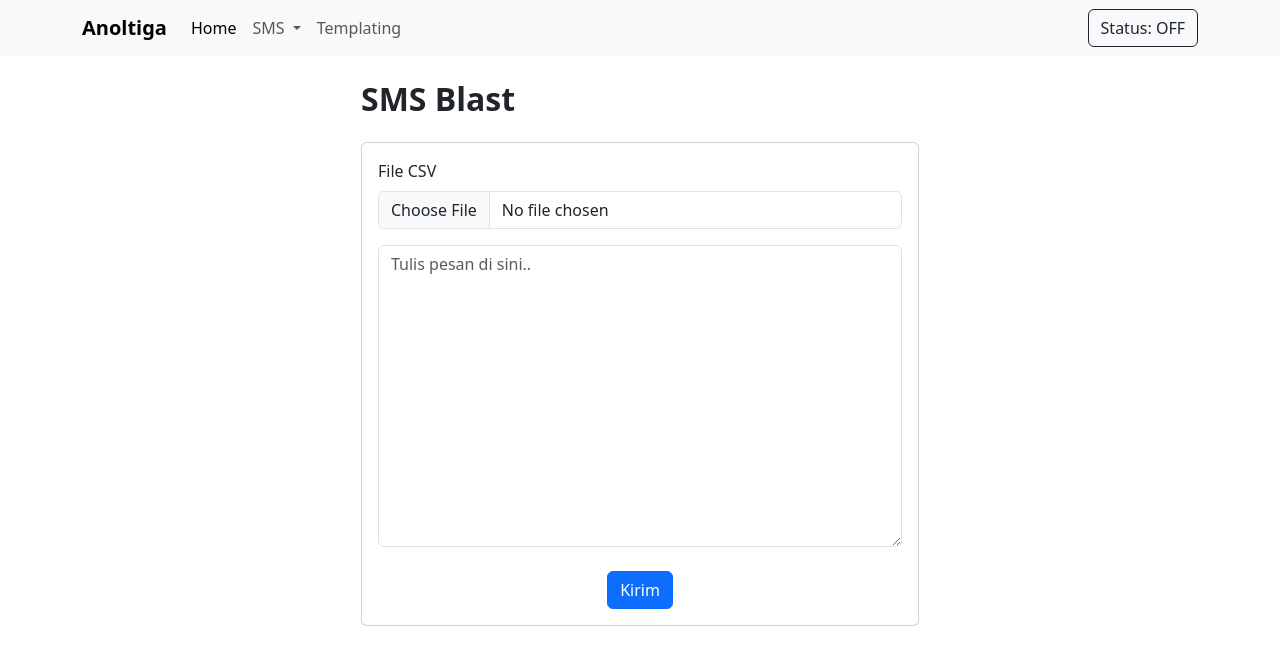
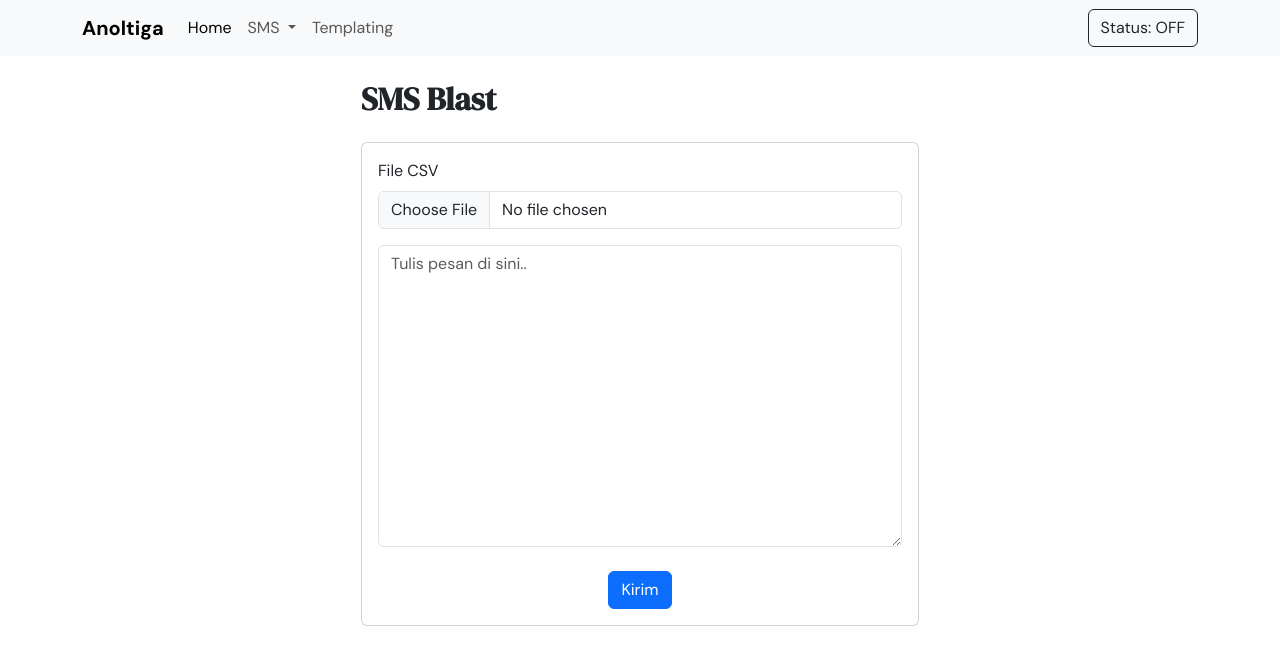
Before and after one commit to ryunze/anoltiga, a Vue app: page / in a window 1280 px wide. Shown: the top 664 px of the page. Built offline with nearby package versions, Linux system fonts and the light colour scheme; a small style sheet from the web is missing.

Commit message:
fix blast

```diff
--- a/index.html
+++ b/index.html
@@ -1,19 +1,30 @@
 <!doctype html>
 <html lang="en">
+
 <head>
   <meta charset="utf-8">
   <meta name="viewport" content="width=device-width, initial-scale=1">
   <title>Anoltiga</title>
-    <link href="https://cdn.jsdelivr.net/npm/bootstrap@5.3.5/dist/css/bootstrap.min.css" rel="stylesheet" integrity="sha384-SgOJa3DmI69IUzQ2PVdRZhwQ+dy64/BUtbMJw1MZ8t5HZApcHrRKUc4W0kG879m7" crossorigin="anonymous">
+  <link href="https://cdn.jsdelivr.net/npm/bootstrap@5.3.5/dist/css/bootstrap.min.css" rel="stylesheet"
+    integrity="sha384-SgOJa3DmI69IUzQ2PVdRZhwQ+dy64/BUtbMJw1MZ8t5HZApcHrRKUc4W0kG879m7" crossorigin="anonymous">
 
   <!-- Toastify -->
   <link rel="stylesheet" type="text/css" href="https://cdn.jsdelivr.net/npm/toastify-js/src/toastify.min.css">
   <script type="text/javascript" src="https://cdn.jsdelivr.net/npm/toastify-js"></script>
 
+  <!-- Google Font -->
+  <link rel="preconnect" href="https://fonts.googleapis.com">
+  <link rel="preconnect" href="https://fonts.gstatic.com" crossorigin>
+  <link href="https://fonts.googleapis.com/css2?family=DM+Sans:ital,opsz,wght@0,9..40,100..1000;1,9..40,100..1000&family=DM+Serif+Display:ital@0;1&display=swap" rel="stylesheet">
+
 </head>
+
 <body>
   <div id="app"></div>
-    <script src="https://cdn.jsdelivr.net/npm/bootstrap@5.3.5/dist/js/bootstrap.bundle.min.js" integrity="sha384-k6d4wzSIapyDyv1kpU366/PK5hCdSbCRGRCMv+eplOQJWyd1fbcAu9OCUj5zNLiq" crossorigin="anonymous"></script>
+  <script src="https://cdn.jsdelivr.net/npm/bootstrap@5.3.5/dist/js/bootstrap.bundle.min.js"
+    integrity="sha384-k6d4wzSIapyDyv1kpU366/PK5hCdSbCRGRCMv+eplOQJWyd1fbcAu9OCUj5zNLiq" crossorigin="anonymous">
+  </script>
   <script type="module" src="/src/main.js"></script>
 </body>
+
 </html>
--- /dev/null
+++ b/src/assets/style.css
@@ -0,0 +1,6 @@
+body {
+    font-family: "DM Sans", sans-serif;
+}
+.section-title {
+    font-family: "DM Serif Display", serif;;
+}
--- a/src/main.js
+++ b/src/main.js
@@ -2,4 +2,6 @@ import { createApp } from 'vue'
 import App from './App.vue'
 import router from './router.js'
 
+import './assets/style.css'
+
 createApp(App).use(router).mount('#app')
--- a/src/views/SMSBlastView.vue
+++ b/src/views/SMSBlastView.vue
@@ -19,7 +19,7 @@
                 </div>
                 <div class="modal-footer">
                     <p class="me-auto">Data {{ counterSms.current }} / {{ counterSms.total }} </p>
-                    <!-- <button type="button" class="btn btn-secondary" data-bs-dismiss="modal">Batal</button> -->
+                    <button type="button" class="btn btn-secondary" data-bs-dismiss="modal" @click="stopLoopSender">Batal</button>
                 </div>
             </div>
         </div>
@@ -28,13 +28,13 @@
     <!-- Main Container -->
     <div class="container">
         <div class="col-md-6 m-auto my-4">
-            <h2 class="mb-4 fw-bold ">SMS Blast</h2>
+            <h2 class="mb-4 fw-bold section-title">SMS Blast</h2>
             <div class="card">
                 <div class="card-body">
                     <form class="mb-4">
                         <div class="mb-3">
                             <label class="form-label">File CSV</label>
-                            <input type="file" @change="setFileCsv" name="fileCsv" class="form-control">
+                            <input type="file" @change="setFileCsv" name="fileCsv" class="form-control" accept="text/csv">
                         </div>
                         <textarea name="message" v-model="message" id="" class="form-control"
                             placeholder="Tulis pesan di sini.." rows="12"></textarea>
@@ -72,26 +72,45 @@
                 counterSms: {
                     current: 0,
                     total: 0
-                }
+                },
+                statusBlast: false
             }
         },
         methods: {
             setFileCsv(f) {
                 this.getDataCsv(f.target)
             },
+            stopLoopSender() {
+                console.log('Stop!!!')
+                this.statusBlast = false
+            },
             blastMessages() {
+
+                // Change status blast
+                this.statusBlast = true
+
                 const progressModal = new bootstrap.Modal(document.getElementById('progressModal'))
                 progressModal.show()
                 const datas = JSON.parse(localStorage.sms)['datacsv'];
                 this.counterSms.total = datas.length
-                const loopSendSms = setInterval(() => {
+
+                var loopSendSms = setInterval(() => {
+
+                    if (this.statusBlast) {
+                        console.log('Send sms!')
+                    } else {
+                        console.log('Stop send sms!')
+                        // clearInterval(loopSendSms)
+                        window.location.reload()
+                    }
+
                     this.counterSms.current++
                     this.progressBar.width = (this.counterSms.current / this.counterSms.total) * 100 + '%'
                     this.sms.phoneNumber = datas[0]['NOMOR']
                     this.sms.message = this.modTemplate(this.message, datas[0])
 
-                    // datas.shift();
                     datas.shift()
+
                     if (datas.length > 0) {
                         this.sms.message = this.modTemplate(this.message, datas[0])
                     } else {
@@ -160,7 +179,6 @@
                             message: data.message
                         })
                     });
-                    // const result = await response.text();
                     const result = await response.json();
                     console.log(result)
                     switch (result.code) {
--- a/src/views/SMSSenderView.vue
+++ b/src/views/SMSSenderView.vue
@@ -1,7 +1,7 @@
 <template>
     <div class="container">
         <div class="col-md-6 m-auto my-4">
-            <h2 class="mb-4 fw-bold">SMS Sender</h2>
+            <h2 class="mb-4 fw-bold section-title">SMS Sender</h2>
             <div class="card">
                 <div class="card-body">
                     <form class="mb-4">
```
Lines whose indentation alone changed are shown as unchanged.
